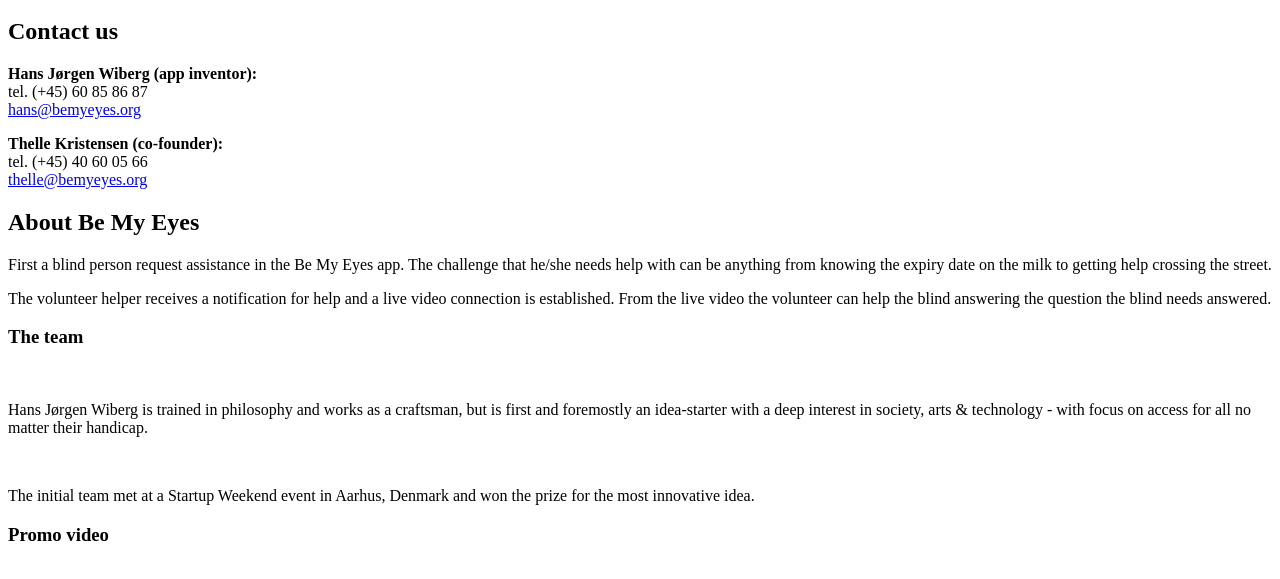
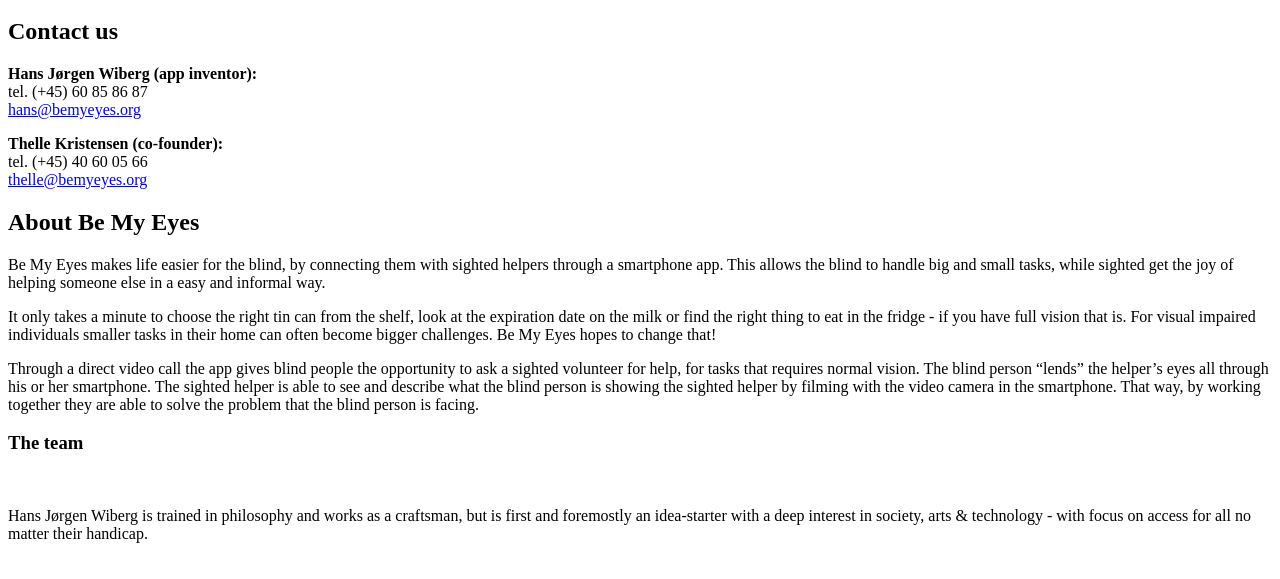
Before and after one commit to mortenjust/bemyeyes-website, a plain HTML site: page press/index.html in a window 1280 px wide. Shown: the part 183-762 px from the top of the page. Drawn offline with nearby package versions, Linux system fonts and the light colour scheme; files that its build step writes are made by us from their sources; grey boxes are pictures that could not be loaded.

Commit message:
/Press - More sexy description of the app

```diff
--- a/press/index.html
+++ b/press/index.html
@@ -20,9 +20,11 @@
 		</p>
 
 		<h2>About Be My Eyes</h2>
-		<p>First a blind person request assistance in the Be My Eyes app. The challenge that he/she needs help with can be anything from knowing the expiry date on the milk to getting help crossing the street.</p>
+		<p>Be My Eyes makes life easier for the blind, by connecting them with sighted helpers through a smartphone app. This allows the blind to handle big and small tasks, while sighted get the joy of helping someone else in a easy and informal way.</p>
 
-		<p>The volunteer helper receives a notification for help and a live video connection is established. From the live video the volunteer can help the blind answering the question the blind needs answered.</p>
+		<p>It only takes a minute to choose the right tin can from the shelf, look at the expiration date on the milk or find the right thing to eat in the fridge - if you have full vision that is. For visual impaired individuals smaller tasks in their home can often become bigger challenges. Be My Eyes hopes to change that!</p>
+
+		<p>Through a direct video call the app gives blind people the opportunity to ask a sighted volunteer for help, for tasks that requires normal vision. The blind person “lends” the helper’s eyes all through his or her smartphone. The sighted helper is able to see and describe what the blind person is showing the sighted helper by filming with the video camera in the smartphone. That way, by working together they are able to solve the problem that the blind person is facing.</p>
 
 		<h3>The team</h3>
 		<div class="team">
```
